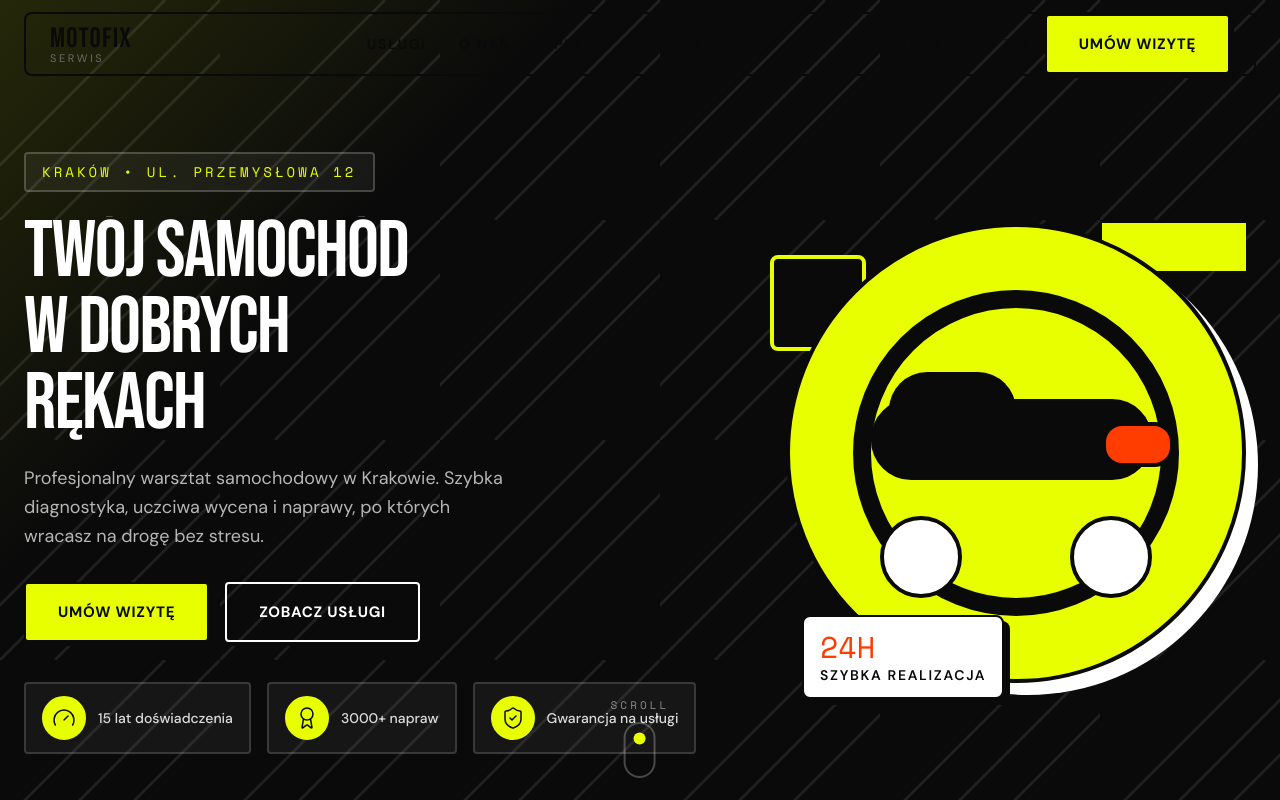
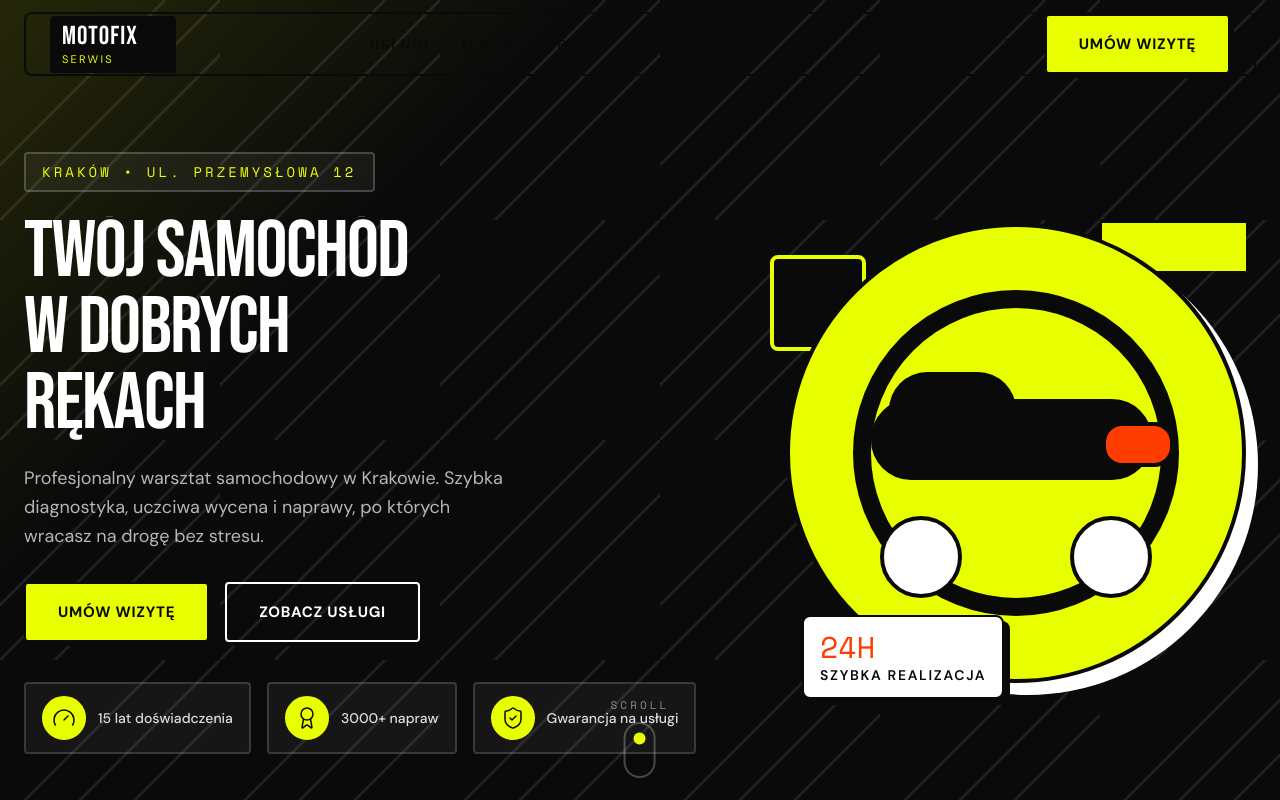
Before and after one commit to adminfavmotors/serwis_01, a Next.js app: page / in a window 1280 px wide. Shown: the top 800 px of the page. Built offline with nearby package versions, Linux system fonts and the light colour scheme.

Commit message:
fix: Hero H1 stray Kraków + Navbar logo spacing

```diff
--- a/components/sections/Hero.tsx
+++ b/components/sections/Hero.tsx
@@ -58,9 +58,6 @@ export function Hero() {
                   >
                     <h1 className="font-display text-display-hero-mobile uppercase leading-[0.9] tracking-[-0.02em] text-white md:text-display-hero">
                       {line}
-                      {index === headingLines.length - 1 ? (
-                        <span className="sr-only"> Kraków</span>
-                      ) : null}
                     </h1>
                   </motion.div>
                 ))}
--- a/components/sections/Navbar.tsx
+++ b/components/sections/Navbar.tsx
@@ -49,17 +49,14 @@ export function Navbar() {
         >
           <Link
             href="#top"
-            className="flex min-w-[120px] flex-col leading-none"
+            className="inline-flex min-w-[126px] flex-col items-start rounded-[4px] bg-dark px-3 py-2 leading-none text-white"
             aria-label="MotoFix Serwis Kraków"
           >
-            <span className="font-display text-[28px] uppercase tracking-[0.04em]">
+            <span className="block font-display text-[26px] uppercase leading-none tracking-[0.04em] text-white">
               MOTOFIX
             </span>
             <span
-              className={cn(
-                "font-body text-[11px] uppercase tracking-[0.24em]",
-                isScrolled ? "text-white/60" : "text-muted",
-              )}
+              className="mt-1 block font-body text-[11px] uppercase leading-none tracking-[0.2em] text-accent"
             >
               SERWIS
             </span>
```
